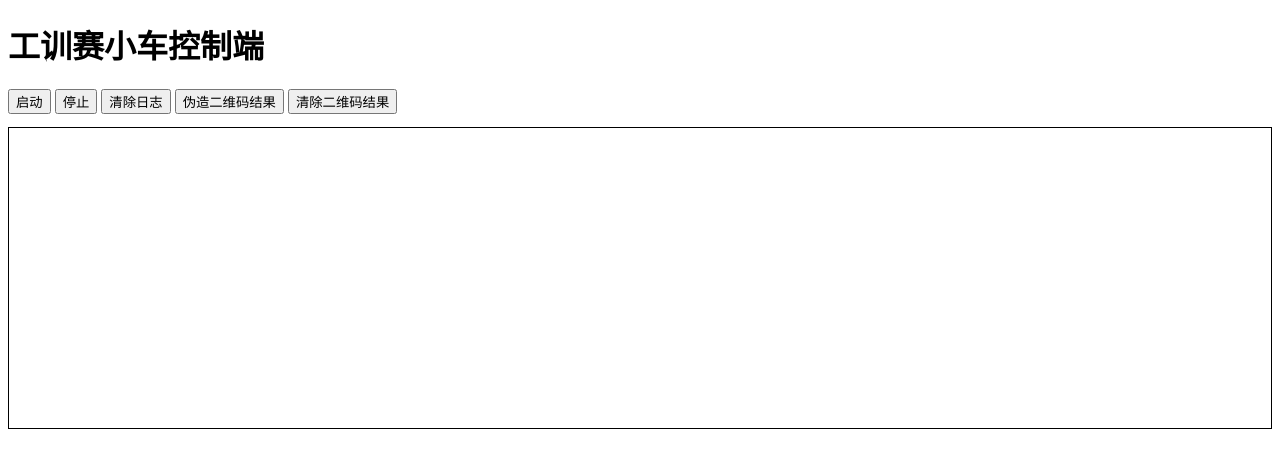
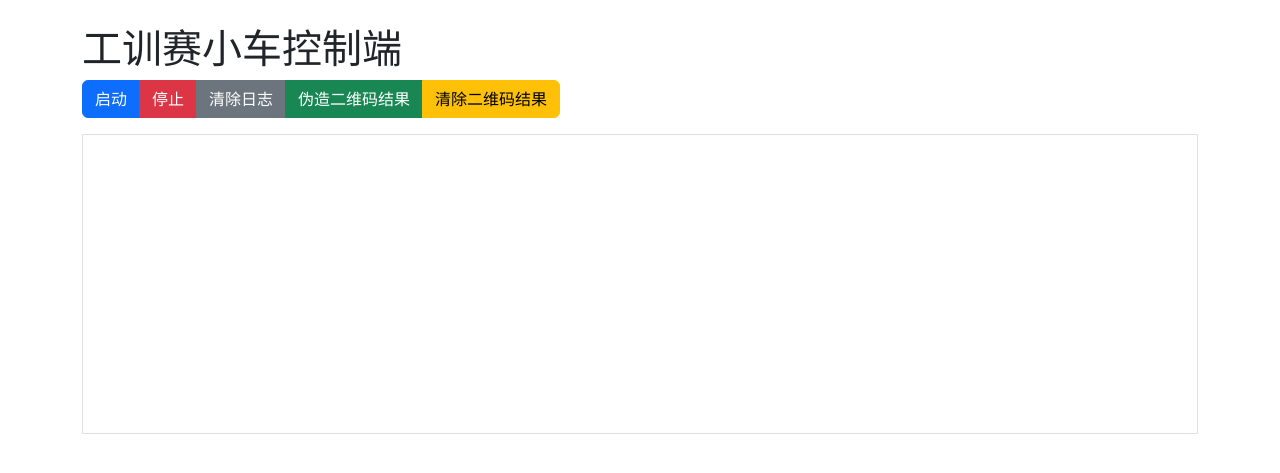
Before and after one commit to arkylin/gongxunsai, a Flask app: page / in a window 1280 px wide. Shown: the top 473 px of the page. Run offline with Flask 3, Linux system fonts and the light colour scheme; some libraries are stand-ins or nearby versions.

Commit message:
修正bootstrap

```diff
--- a/templates/index.html
+++ b/templates/index.html
@@ -4,17 +4,27 @@
     <meta charset="UTF-8">
     <meta name="viewport" content="width=device-width, initial-scale=1.0">
     <title>工训赛小车控制端</title>
-    <script src="https://code.bdstatic.com/npm/jquery@3.6.0/dist/jquery.min.js"></script>
+    <!-- Link to Bootstrap CSS -->
+    <link href="https://cdn.staticfile.org/bootstrap/5.3.1/css/bootstrap.min.css" rel="stylesheet">
+    <script src="https://cdn.staticfile.org/jquery/3.7.1/jquery.min.js"></script>
 </head>
 <body>
-    <h1>工训赛小车控制端</h1>
-    <button id="start">启动</button>
-    <button id="stop">停止</button>
-    <button id="clear">清除日志</button>
-    <button id="create_qrcode">伪造二维码结果</button>
-    <button id="clear_qrcode">清除二维码结果</button>
-    <pre id="log" style="border: 1px solid black; height: 300px; overflow: auto;"></pre>
+    <div class="container mt-4">
+        <h1>工训赛小车控制端</h1>
+        <div class="mb-3">
+            <div class="btn-group" role="group" aria-label="控制选项">
+                <button id="start" class="btn btn-primary">启动</button>
+                <button id="stop" class="btn btn-danger">停止</button>
+                <button id="clear" class="btn btn-secondary">清除日志</button>
+                <button id="create_qrcode" class="btn btn-success">伪造二维码结果</button>
+                <button id="clear_qrcode" class="btn btn-warning">清除二维码结果</button>
+            </div>
+        </div>
+        <pre id="log" class="border p-2" style="height: 300px; overflow: auto;"></pre>
+    </div>
 
+    <!-- Link to Bootstrap JS (Optional, but needed for certain Bootstrap features) -->
+    <script src="https://cdn.staticfile.org/bootstrap/5.3.1/js/bootstrap.bundle.min.js"></script>
     <script>
         function updateLog() {
             $.get('/get_log', function(data) {
```
